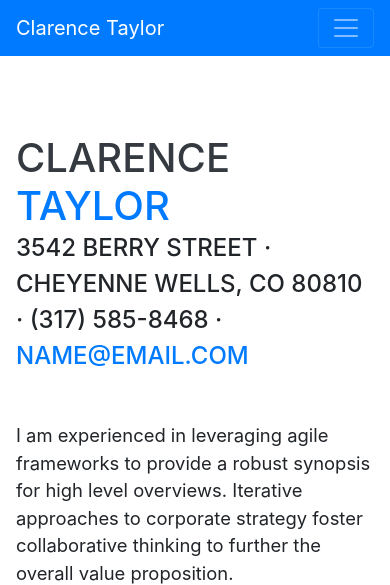
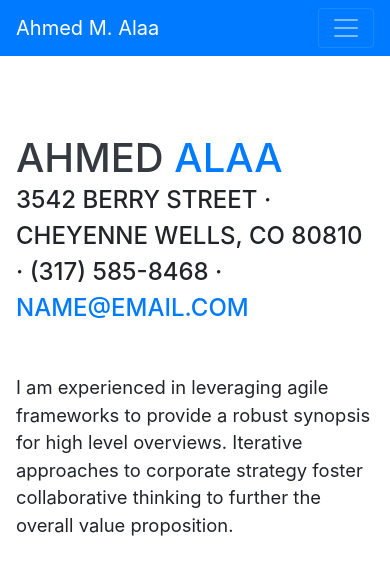
Before and after one commit to ahmedmalaa/web, a website with bundled scripts: page index.html in a window 390 px wide. Shown: the top 585 px of the page. Built offline with nearby package versions, Linux system fonts and the light colour scheme; a web font is replaced by a local one.

Commit message:
updated website

```diff
--- a/index.html
+++ b/index.html
@@ -27,7 +27,7 @@
 
   <nav class="navbar navbar-expand-lg navbar-dark bg-primary fixed-top" id="sideNav">
     <a class="navbar-brand js-scroll-trigger" href="#page-top">
-      <span class="d-block d-lg-none">Clarence Taylor</span>
+      <span class="d-block d-lg-none">Ahmed M. Alaa</span>
       <span class="d-none d-lg-block">
         <img class="img-fluid img-profile rounded-circle mx-auto mb-2" src="img/profile.jpg" alt="">
       </span>
@@ -63,8 +63,8 @@
 
     <section class="resume-section p-3 p-lg-5 d-flex align-items-center" id="about">
       <div class="w-100">
-        <h1 class="mb-0">Clarence
-          <span class="text-primary">Taylor</span>
+        <h1 class="mb-0">Ahmed
+          <span class="text-primary">Alaa</span>
         </h1>
         <div class="subheading mb-5">3542 Berry Street · Cheyenne Wells, CO 80810 · (317) 585-8468 ·
           <a href="mailto:name@email.com">name@email.com</a>
```
